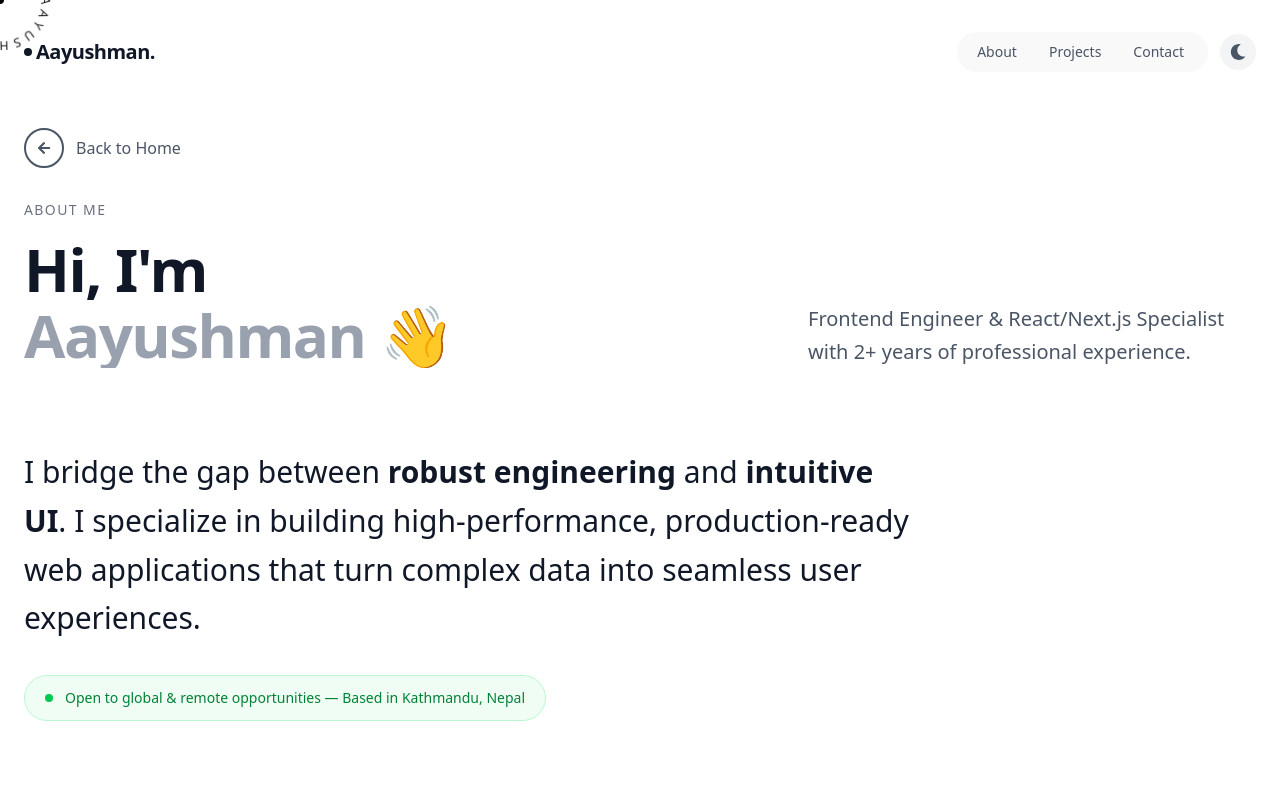
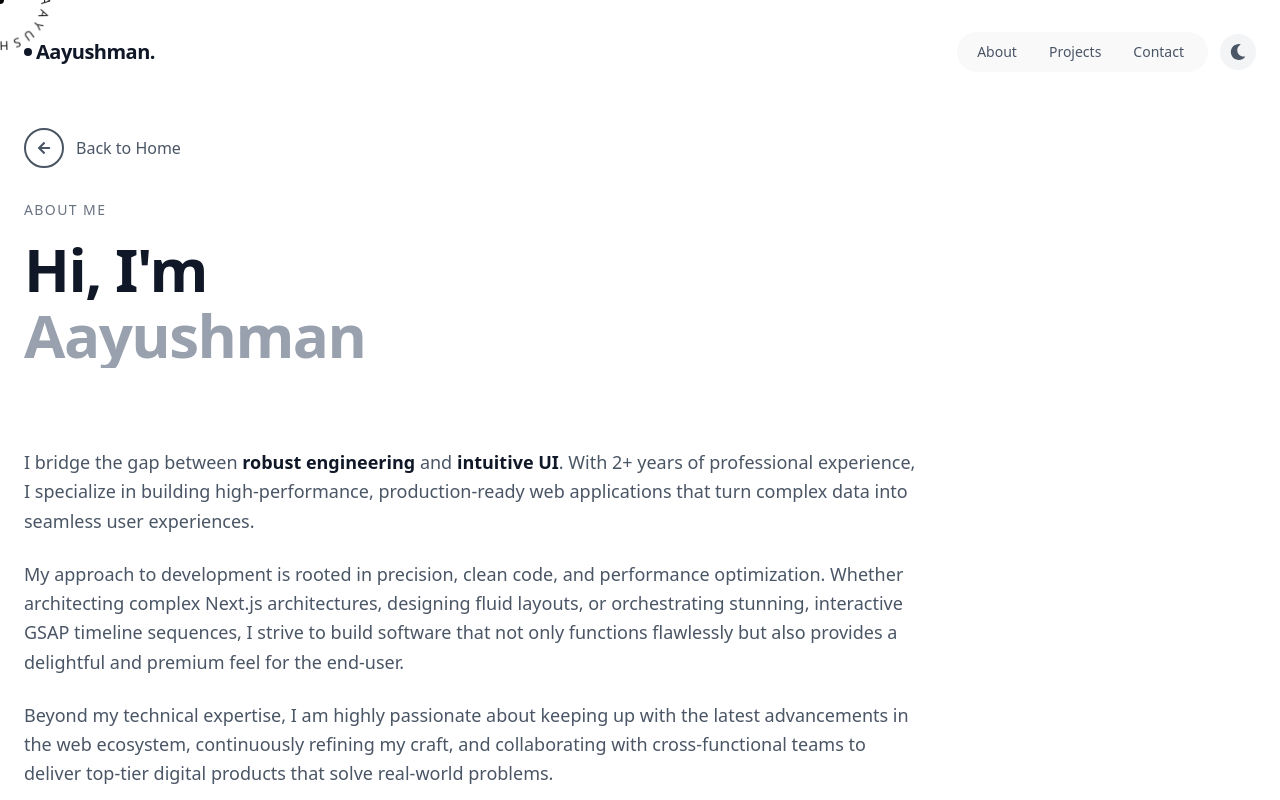
Before and after one commit to aayushman108/My-Portfolio, a Next.js app: page /about in a window 1280 px wide. Shown: the top 800 px of the page. Built offline with nearby package versions, Linux system fonts and the light colour scheme.

Commit message:
feat(about): remove palm wave emoji, delete header right description, expand bio content and optimize font-size

```diff
--- a/src/app/about/page.tsx
+++ b/src/app/about/page.tsx
@@ -160,19 +160,6 @@ const AboutPage = () => {
         "-=0.5"
       );
 
-      // Animate summary description
-      introTl.fromTo(
-        ".header-description",
-        { opacity: 0, y: 25 },
-        {
-          opacity: 1,
-          y: 0,
-          duration: 1.0,
-          ease: "power3.out",
-        },
-        "-=0.8"
-      );
-
       // Animate main intro bio paragraph
       introTl.fromTo(
         ".about-intro-text",
@@ -183,7 +170,7 @@ const AboutPage = () => {
           duration: 1.0,
           ease: "power3.out",
         },
-        "-=0.6"
+        "-=0.7"
       );
 
       // Animate availability status badge
@@ -405,21 +392,10 @@ const AboutPage = () => {
                   }}
                 >
                   <span className="header-text-reveal opacity-0 translate-y-20 text-gray-400 dark:text-gray-600 block">
-                    Aayushman 👋
+                    Aayushman
                   </span>
                 </div>
               </h1>
-            </div>
-
-            <div
-              style={{
-                clipPath: "polygon(0% 100%, 100% 100%, 100% 0%, 0% 0%)",
-              }}
-            >
-              <p className="header-description opacity-0 translate-y-15 text-gray-600 dark:text-gray-400 text-lg md:text-xl max-w-md leading-relaxed">
-                Frontend Engineer & React/Next.js Specialist with 2+ years of
-                professional experience.
-              </p>
             </div>
           </div>
         </div>
@@ -432,13 +408,26 @@ const AboutPage = () => {
             }}
             className="mb-8"
           >
-            <p className="about-intro-text opacity-0 translate-y-20 text-xl md:text-2xl lg:text-3xl font-light text-gray-900 dark:text-white leading-relaxed">
-              I bridge the gap between{" "}
-              <span className="font-semibold">robust engineering</span> and{" "}
-              <span className="font-semibold">intuitive UI</span>. I specialize in
-              building high-performance, production-ready web applications that
-              turn complex data into seamless user experiences.
-            </p>
+            <div className="about-intro-text opacity-0 translate-y-20 space-y-6 text-gray-600 dark:text-gray-400 text-base md:text-lg leading-relaxed font-normal">
+              <p>
+                I bridge the gap between{" "}
+                <span className="font-semibold text-gray-900 dark:text-white">robust engineering</span> and{" "}
+                <span className="font-semibold text-gray-900 dark:text-white">intuitive UI</span>. With 2+ years of professional experience, I specialize in
+                building high-performance, production-ready web applications that
+                turn complex data into seamless user experiences.
+              </p>
+              <p>
+                My approach to development is rooted in precision, clean code, and performance optimization.
+                Whether architecting complex Next.js architectures, designing fluid layouts, or orchestrating
+                stunning, interactive GSAP timeline sequences, I strive to build software that not only functions flawlessly
+                but also provides a delightful and premium feel for the end-user.
+              </p>
+              <p>
+                Beyond my technical expertise, I am highly passionate about keeping up with the latest advancements
+                in the web ecosystem, continuously refining my craft, and collaborating with cross-functional
+                teams to deliver top-tier digital products that solve real-world problems.
+              </p>
+            </div>
           </div>
 
           <div className="about-intro-badge opacity-0 translate-y-5 inline-flex items-center gap-3 px-5 py-3 rounded-full bg-green-50 dark:bg-green-950/30 border border-green-200 dark:border-green-800">
```
